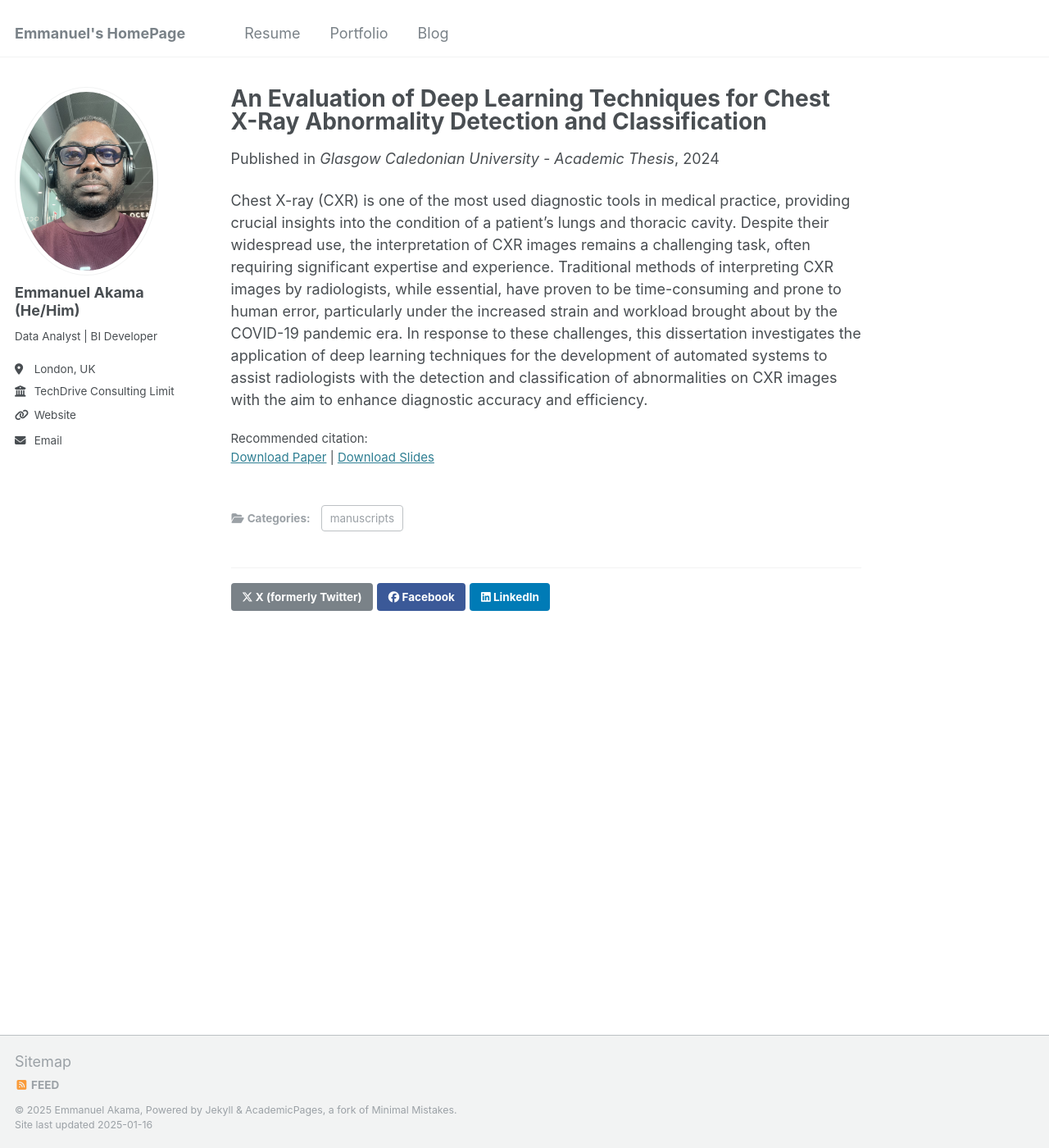
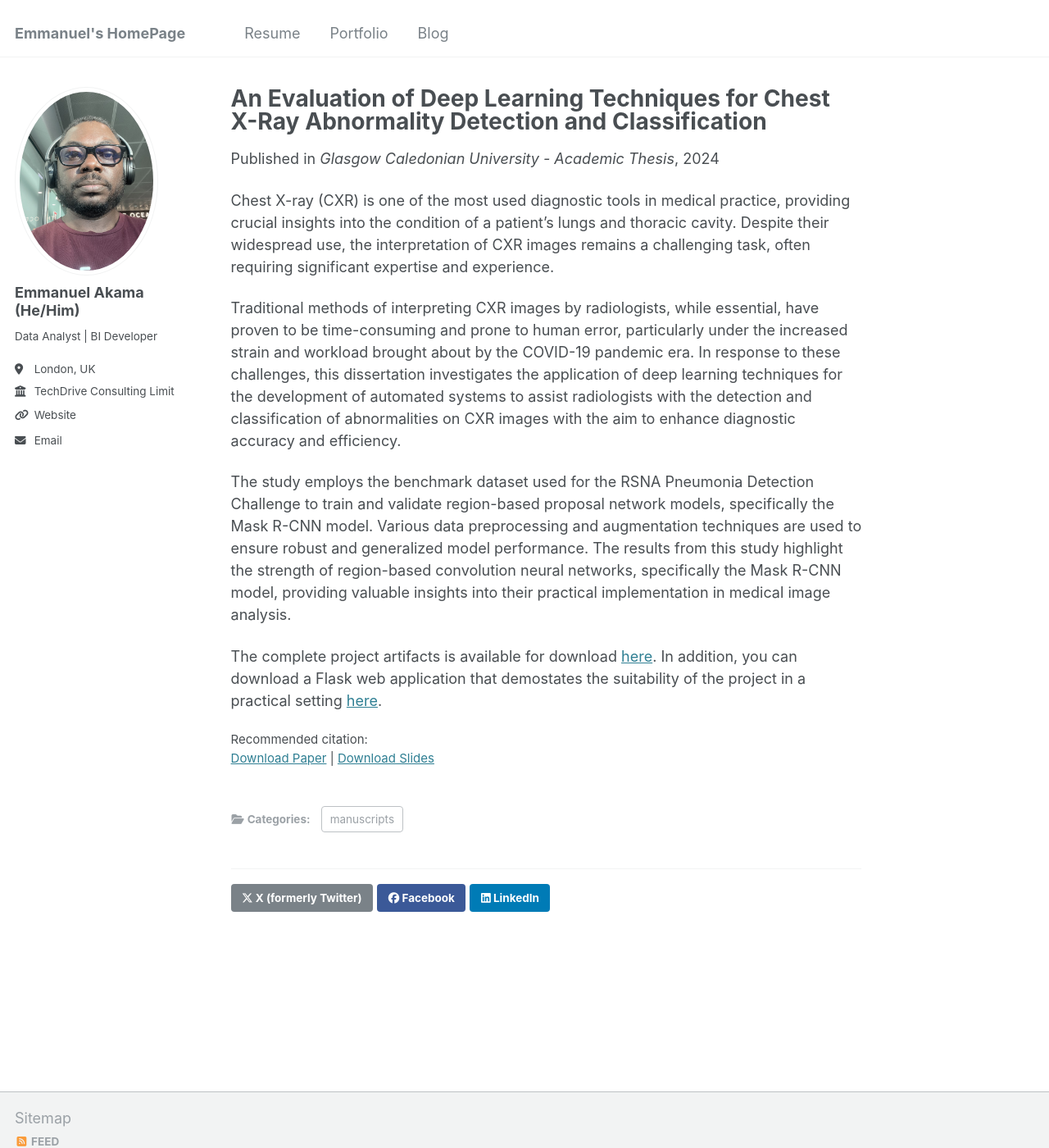
Before and after one commit to Akama-EO/Akama-EO.github.io, a Jekyll site: the page built from _publications/2024-09-03-GCU-thesis.md, in a window 1280 px wide and 1400 px high. Shown: the whole window at 82% size. Built offline with Jekyll 4.4.1, drawn with Linux system fonts in a browser that asks for light colours.

Commit message:
Update 2024-09-03-GCU-thesis.md

```diff
--- a/_publications/2024-09-03-GCU-thesis.md
+++ b/_publications/2024-09-03-GCU-thesis.md
@@ -12,4 +12,9 @@ citation: ''
 ---
 
 Chest X-ray (CXR) is one of the most used diagnostic tools in medical practice, providing crucial insights into the condition of a patient's lungs and thoracic cavity. Despite their widespread use, the interpretation of CXR images remains a challenging task, often requiring significant expertise and experience.
+
 Traditional methods of interpreting CXR images by radiologists, while essential, have proven to be time-consuming and prone to human error, particularly under the increased strain and workload brought about by the COVID-19 pandemic era. In response to these challenges, this dissertation investigates the application of deep learning techniques for the development of automated systems to assist radiologists with the detection and classification of abnormalities on CXR images with the aim to enhance diagnostic accuracy and efficiency.
+
+The study employs the benchmark dataset used for the RSNA Pneumonia Detection Challenge to train and validate region-based proposal network models, specifically the Mask R-CNN model. Various data preprocessing and augmentation techniques are used to ensure robust and generalized model performance. The results from this study highlight the strength of region-based convolution neural networks, specifically the Mask R-CNN model, providing valuable insights into their practical implementation in medical image analysis.
+
+The complete project artifacts is available for download [here](https://github.com/Akama-EO/pneumonia-detection). In addition, you can download a Flask web application that demostates the suitability of the project in a practical setting [here](https://github.com/Akama-EO/pneumonia-detection-flask-app).
```
